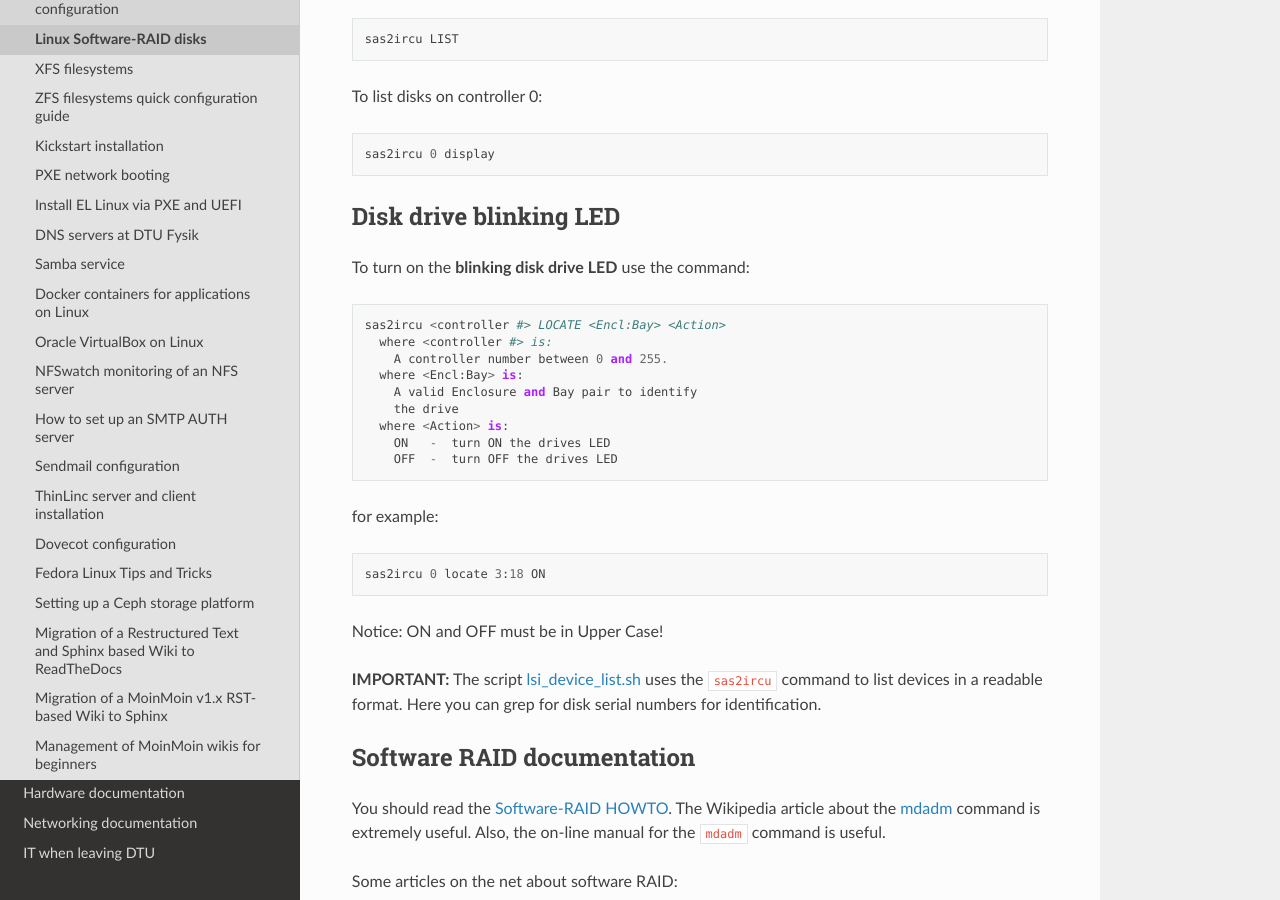
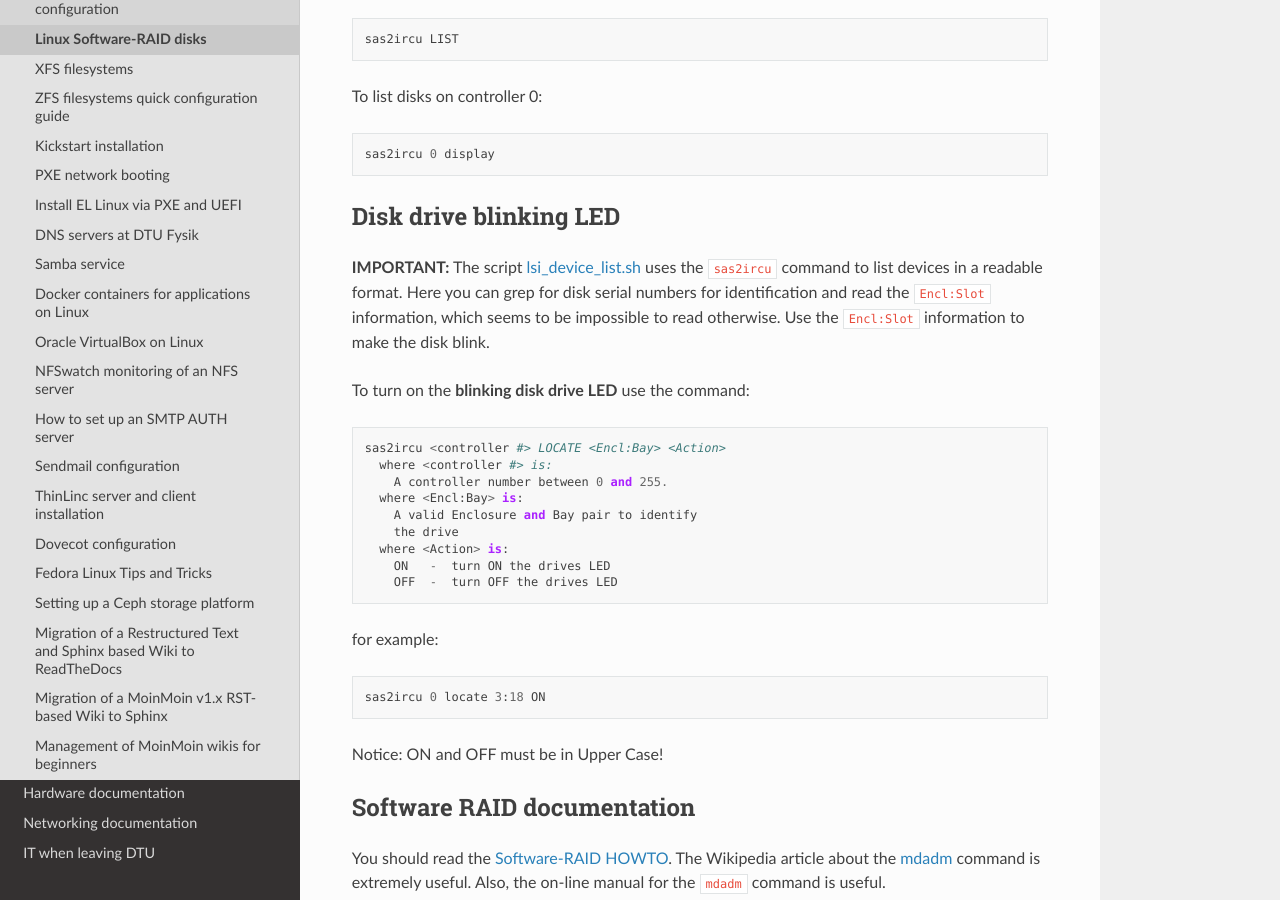
Before and after one commit to OleHolmNielsen/ITwiki, a Sphinx documentation site: the page built from docs/LinuxSoftwareRAID.rst, in a window 1280 px wide and 900 px high, scrolled down 1683 px. Built offline with Sphinx 7.4.7 and the Read the Docs theme 2.0.0, drawn with Linux system fonts in a browser that asks for light colours.

Commit message:
Minor edit

```diff
--- a/docs/LinuxSoftwareRAID.rst
+++ b/docs/LinuxSoftwareRAID.rst
@@ -63,6 +63,12 @@
 Disk drive blinking LED
 -----------------------
 
+**IMPORTANT:**
+The script lsi_device_list.sh__ uses the ``sas2ircu`` command to list devices in a readable format.
+Here you can grep for disk serial numbers for identification and read the ``Encl:Slot`` information,
+which seems to be impossible to read otherwise.
+Use the ``Encl:Slot`` information to make the disk blink.
+
 To turn on the **blinking disk drive LED** use the command::
 
   sas2ircu <controller #> LOCATE <Encl:Bay> <Action>
```
Also changed, not shown: other parts of docs/LinuxSoftwareRAID.rst (+0 -5 lines).
